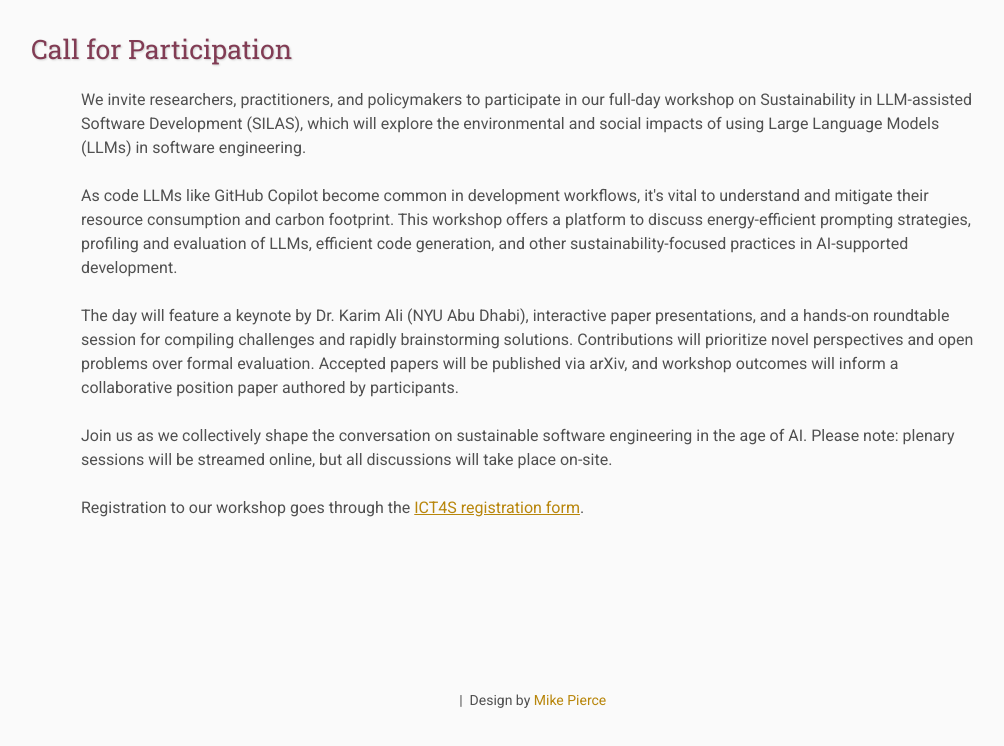
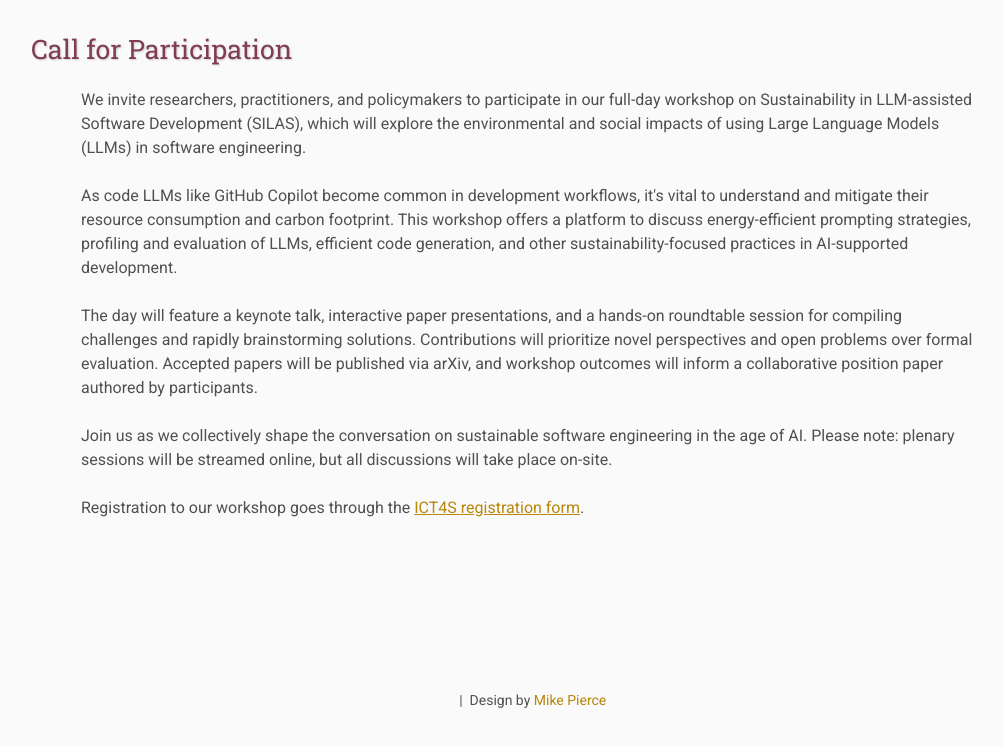
Before and after one commit to ICT4S2025-SILAS/workshop, a plain HTML site: page index.html in a window 1280 px wide. Shown: the part 1152-1898 px from the top of the page, without its empty margins (109-1113 px from the left). Drawn offline with Linux system fonts and the light colour scheme.

Commit message:
removed one reference to Karim

```diff
--- a/index.html
+++ b/index.html
@@ -26,7 +26,7 @@
 
     <p>As code LLMs like GitHub Copilot become common in development workflows, it's vital to understand and mitigate their resource consumption and carbon footprint. This workshop offers a platform to discuss energy-efficient prompting strategies, profiling and evaluation of LLMs, efficient code generation, and other sustainability-focused practices in AI-supported development.</p>
 
-    <p>The day will feature a keynote by Dr. Karim Ali (NYU Abu Dhabi), interactive paper presentations, and a hands-on roundtable session for compiling challenges and rapidly brainstorming solutions. Contributions will prioritize novel perspectives and open problems over formal evaluation. Accepted papers will be published via arXiv, and workshop outcomes will inform a collaborative position paper authored by participants.</p>
+    <p>The day will feature a keynote talk, interactive paper presentations, and a hands-on roundtable session for compiling challenges and rapidly brainstorming solutions. Contributions will prioritize novel perspectives and open problems over formal evaluation. Accepted papers will be published via arXiv, and workshop outcomes will inform a collaborative position paper authored by participants.</p>
 
     <p>Join us as we collectively shape the conversation on sustainable software engineering in the age of AI. Please note: plenary sessions will be streamed online, but all discussions will take place on-site.</p>
 
```
